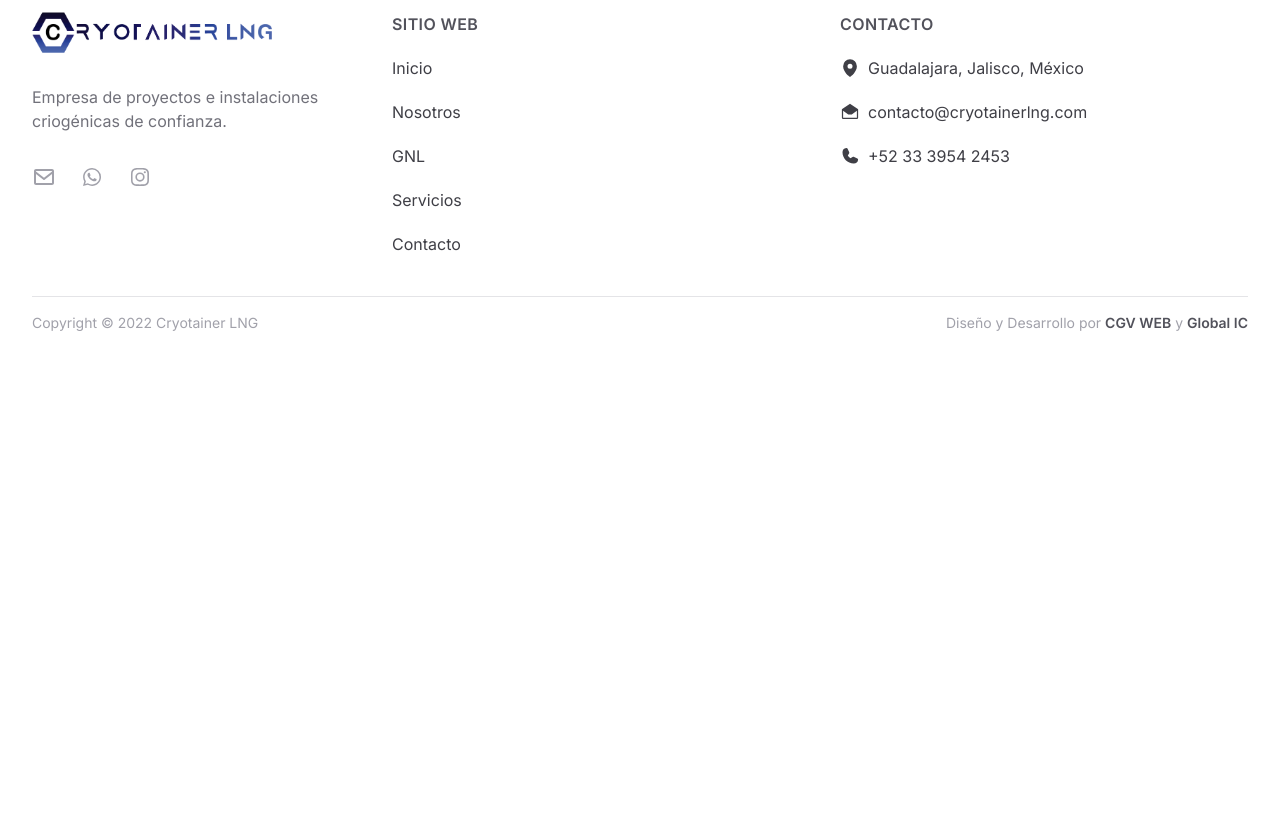
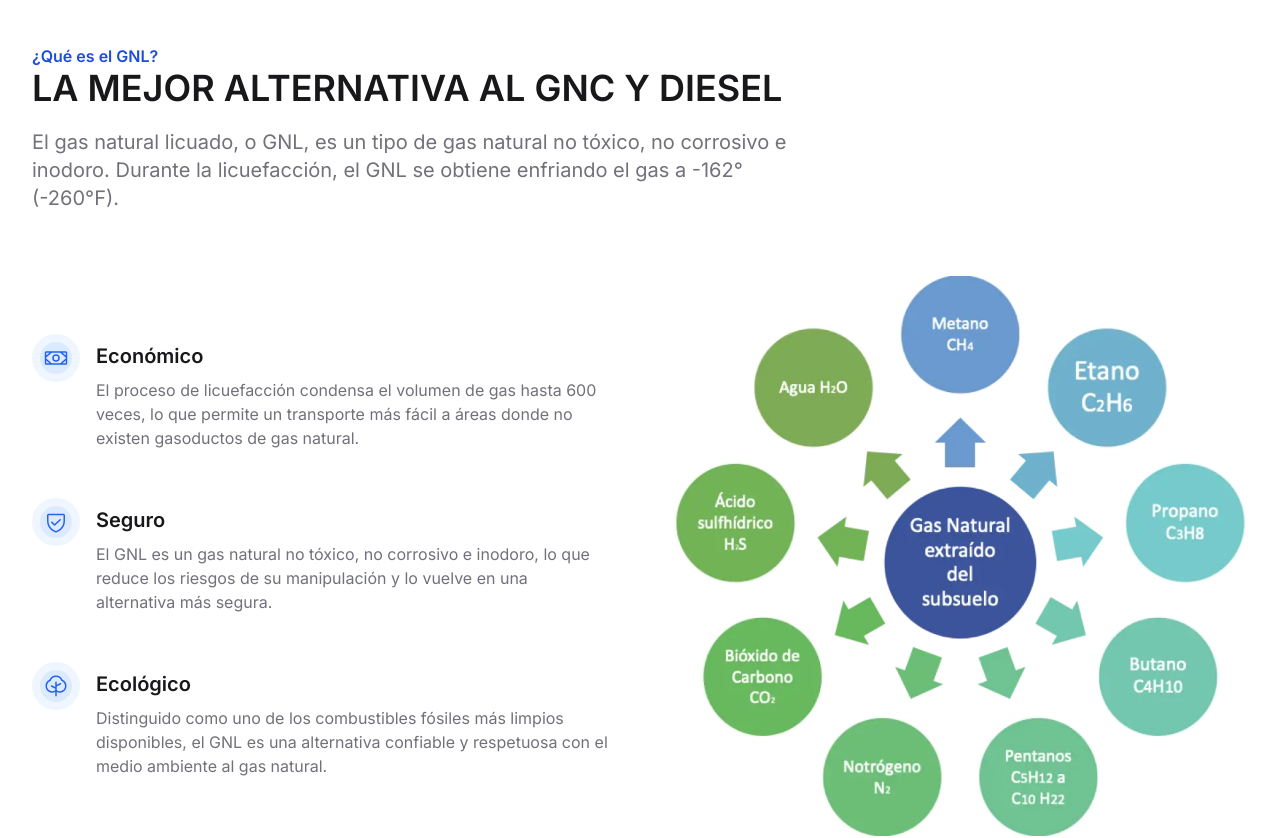
Before and after one commit to global-ic/cryotainer-lng, a Nuxt app in the folder nuxt/: page /gnl in a window 1280 px wide. Shown: the part 840-1678 px from the top of the page. Before the commit the page ends 1189 px from the top, so only its background shows below. Built offline with nearby package versions, Linux system fonts and the light colour scheme; a web font is replaced by a local one.

Commit message:
update(Client): Create the about GNL section

```diff
--- a/nuxt/assets/css/tailwind.css
+++ b/nuxt/assets/css/tailwind.css
@@ -21,6 +21,10 @@
 }
 
 @layer utilities {
+  .mini-title {
+    @apply font-semibold text-primary-700;
+  }
+
   .safe-zone-bg {
     position: relative;
     z-index: 10;
--- /dev/null
+++ b/nuxt/components/gnl/AboutSection.vue
@@ -0,0 +1,71 @@
+<script setup lang="ts">
+import MoneyIcon from '~/components/icons/PhMoney.vue';
+import ShieldCheckIcon from '~/components/icons/PhShieldCheck.vue';
+import TreeIcon from '~/components/icons/PhTree.vue';
+
+const features = [
+  {
+    icon: MoneyIcon,
+    title: 'Económico',
+    body: 'El proceso de licuefacción condensa el volumen de gas hasta 600 veces, lo que permite un transporte más fácil a áreas donde no existen gasoductos de gas natural.',
+  },
+  {
+    icon: ShieldCheckIcon,
+    title: 'Seguro',
+    body: 'El GNL es un gas natural no tóxico, no corrosivo e inodoro, lo que reduce los riesgos de su manipulación y lo vuelve en una alternativa más segura.',
+  },
+  {
+    icon: TreeIcon,
+    title: 'Ecológico',
+    body: 'Distinguido como uno de los combustibles fósiles más limpios disponibles, el GNL es una alternativa confiable y respetuosa con el medio ambiente al gas natural.',
+  },
+];
+</script>
+
+<template>
+  <section class="py-24">
+    <UiContainer>
+      <div class="max-w-3xl">
+        <h2 class="mini-title">¿Qué es el GNL?</h2>
+        <span class="mt-3 font-headline text-4xl font-semibold uppercase text-zinc-900"
+          >La mejor alternativa al GNC y Diesel</span
+        >
+        <p class="mt-5 text-lg text-zinc-500 md:text-xl">
+          El gas natural licuado, o GNL, es un tipo de gas natural no tóxico, no corrosivo e inodoro. Durante
+          la licuefacción, el GNL se obtiene enfriando el gas a -162° (-260°F).
+        </p>
+      </div>
+
+      <div class="mt-8 grid items-center gap-x-16 gap-y-8 md:mt-16 md:grid-cols-2">
+        <ul class="flex flex-col space-y-6 md:space-y-12">
+          <li v-for="feature in features" class="flex flex-col xs:flex-row xs:space-x-4">
+            <div
+              aria-hidden="true"
+              class="flex h-12 w-12 items-center justify-center rounded-full border-8 border-primary-50 bg-primary-100 text-primary-600"
+            >
+              <component :is="feature.icon" class="h-6 w-6" />
+            </div>
+
+            <div class="mt-2 flex-1 space-y-2">
+              <h4 class="font-headline text-xl font-semibold text-zinc-900">{{ feature.title }}</h4>
+              <p class="mt-2 text-zinc-500">{{ feature.body }}</p>
+            </div>
+          </li>
+        </ul>
+
+        <div>
+          <picture>
+            <source srcset="/img/webp/cryotainer-gnl-chart.webp" type="image/webp" />
+            <source srcset="/img/cryotainer-gnl-chart.png" type="image/png" />
+            <img
+              src=""
+              alt="Características del GNL"
+              aria-hidden="true"
+              class="mx-auto w-full max-w-md md:max-w-full"
+            />
+          </picture>
+        </div>
+      </div>
+    </UiContainer>
+  </section>
+</template>
--- /dev/null
+++ b/nuxt/components/icons/PhColumns.vue
@@ -0,0 +1,8 @@
+<template>
+  <svg xmlns="http://www.w3.org/2000/svg" aria-hidden="true" viewBox="0 0 256 256">
+    <path
+      fill="currentColor"
+      d="M104 32H64a16 16 0 0 0-16 16v160a16 16 0 0 0 16 16h40a16 16 0 0 0 16-16V48a16 16 0 0 0-16-16Zm0 176H64V48h40Zm88-176h-40a16 16 0 0 0-16 16v160a16 16 0 0 0 16 16h40a16 16 0 0 0 16-16V48a16 16 0 0 0-16-16Zm0 176h-40V48h40Z"
+    />
+  </svg>
+</template>
--- /dev/null
+++ b/nuxt/components/icons/PhCrosshair.vue
@@ -0,0 +1,8 @@
+<template>
+  <svg xmlns="http://www.w3.org/2000/svg" aria-hidden="true" viewBox="0 0 256 256">
+    <path
+      fill="currentColor"
+      d="M236 120h-12.3A96.2 96.2 0 0 0 136 32.3V20a8 8 0 0 0-16 0v12.3A96.2 96.2 0 0 0 32.3 120H20a8 8 0 0 0 0 16h12.3a96.2 96.2 0 0 0 87.7 87.7V236a8 8 0 0 0 16 0v-12.3a96.2 96.2 0 0 0 87.7-87.7H236a8 8 0 0 0 0-16Zm-100 87.6V196a8 8 0 0 0-16 0v11.6A80.3 80.3 0 0 1 48.4 136H60a8 8 0 0 0 0-16H48.4A80.3 80.3 0 0 1 120 48.4V60a8 8 0 0 0 16 0V48.4a80.3 80.3 0 0 1 71.6 71.6H196a8 8 0 0 0 0 16h11.6a80.3 80.3 0 0 1-71.6 71.6ZM128 88a40 40 0 1 0 40 40a40 40 0 0 0-40-40Zm0 64a24 24 0 1 1 24-24a24.1 24.1 0 0 1-24 24Z"
+    />
+  </svg>
+</template>
--- /dev/null
+++ b/nuxt/components/icons/PhFlame.vue
@@ -0,0 +1,8 @@
+<template>
+  <svg xmlns="http://www.w3.org/2000/svg" aria-hidden="true" viewBox="0 0 256 256">
+    <path
+      fill="currentColor"
+      d="M173.8 51.5a221.5 221.5 0 0 0-41.7-34.4a8 8 0 0 0-8.2 0a221.5 221.5 0 0 0-41.7 34.4C54.6 80.5 40 112.5 40 144a88 88 0 0 0 176 0c0-31.5-14.6-63.5-42.2-92.5ZM96 184c0-27.7 22.5-47.3 32-54.3c9.5 7 32 26.6 32 54.3a32 32 0 0 1-64 0Zm77.3 15.9A49.1 49.1 0 0 0 176 184c0-44-42.1-69.8-43.9-70.9a8 8 0 0 0-8.2 0C122.1 114.2 80 140 80 184a49.1 49.1 0 0 0 2.7 15.9A71.7 71.7 0 0 1 56 144c0-34.4 20.4-63.1 37.5-81.2A223.2 223.2 0 0 1 128 33.5a223.2 223.2 0 0 1 34.5 29.3C193.5 95.5 200 125 200 144a71.7 71.7 0 0 1-26.7 55.9Z"
+    />
+  </svg>
+</template>
--- /dev/null
+++ b/nuxt/components/icons/PhGasPump.vue
@@ -0,0 +1,8 @@
+<template>
+  <svg xmlns="http://www.w3.org/2000/svg" aria-hidden="true" viewBox="0 0 256 256">
+    <path
+      fill="currentColor"
+      d="m241 69.7l-19.3-19.4a8.1 8.1 0 0 0-11.4 11.4L229.7 81a7.9 7.9 0 0 1 2.3 5.6V168a8 8 0 0 1-16 0v-40a24.1 24.1 0 0 0-24-24h-16V56a24.1 24.1 0 0 0-24-24H72a24.1 24.1 0 0 0-24 24v152H32a8 8 0 0 0 0 16h160a8 8 0 0 0 0-16h-16v-88h16a8 8 0 0 1 8 8v40a24 24 0 0 0 48 0V86.6a23.8 23.8 0 0 0-7-16.9ZM64 208V56a8 8 0 0 1 8-8h80a8 8 0 0 1 8 8v152Zm80-96a8 8 0 0 1-8 8H88a8 8 0 0 1 0-16h48a8 8 0 0 1 8 8Z"
+    />
+  </svg>
+</template>
--- /dev/null
+++ b/nuxt/components/icons/PhMoney.vue
@@ -0,0 +1,8 @@
+<template>
+  <svg xmlns="http://www.w3.org/2000/svg" aria-hidden="true" viewBox="0 0 256 256">
+    <path
+      fill="currentColor"
+      d="M232 56H24A16 16 0 0 0 8 72v112a16 16 0 0 0 16 16h208a16 16 0 0 0 16-16V72a16 16 0 0 0-16-16ZM83 184l-59-51.6v-8.8L83 72h90l59 51.6v8.8L173 184Zm149-81.6L197.3 72H232ZM58.7 72L24 102.4V72ZM24 153.6L58.7 184H24ZM232 184h-34.7l34.7-30.4V184ZM128 88a40 40 0 1 0 40 40a40 40 0 0 0-40-40Zm0 64a24 24 0 1 1 24-24a24.1 24.1 0 0 1-24 24Z"
+    />
+  </svg>
+</template>
--- /dev/null
+++ b/nuxt/components/icons/PhPlaceholder.vue
@@ -0,0 +1,8 @@
+<template>
+  <svg xmlns="http://www.w3.org/2000/svg" aria-hidden="true" viewBox="0 0 256 256">
+    <path
+      fill="currentColor"
+      d="M224 48a16 16 0 0 0-16-16H48a16.4 16.4 0 0 0-10.7 4.1l-.6.6l-.6.6A16.4 16.4 0 0 0 32 48v160a16 16 0 0 0 16 16h160a16.4 16.4 0 0 0 10.7-4.1l.6-.6l.6-.6A16.4 16.4 0 0 0 224 208Zm-16 148.7L59.3 48H208ZM48 59.3L196.7 208H48Z"
+    />
+  </svg>
+</template>
--- /dev/null
+++ b/nuxt/components/icons/PhShieldCheck.vue
@@ -0,0 +1,8 @@
+<template>
+  <svg xmlns="http://www.w3.org/2000/svg" aria-hidden="true" viewBox="0 0 256 256">
+    <path
+      fill="currentColor"
+      d="M208 40H48a16 16 0 0 0-16 16v58.7c0 89.4 75.8 119.1 91 124.1a16 16 0 0 0 10 0c15.2-5 91-34.7 91-124.1V56a16 16 0 0 0-16-16Zm0 74.7c0 78.2-66.4 104.4-80 108.9c-13.5-4.5-80-30.6-80-108.9V56h160ZM78.5 137.8a8 8 0 1 1 11-11.6l23.8 22.7l53.2-50.7a8 8 0 0 1 11 11.6l-58.6 56a8.1 8.1 0 0 1-5.6 2.2a7.9 7.9 0 0 1-5.5-2.2Z"
+    />
+  </svg>
+</template>
--- /dev/null
+++ b/nuxt/components/icons/PhShieldCheckered.vue
@@ -0,0 +1,8 @@
+<template>
+  <svg xmlns="http://www.w3.org/2000/svg" aria-hidden="true" viewBox="0 0 256 256">
+    <path
+      fill="currentColor"
+      d="M224 114.7V56a16 16 0 0 0-16-16H48a16 16 0 0 0-16 16v58.7a127.4 127.4 0 0 0 .7 14v.2c7.5 78.4 76 105.2 90.3 109.9a16 16 0 0 0 10 0c14.3-4.7 82.8-31.5 90.3-109.9v-.2a127.4 127.4 0 0 0 .7-14Zm-16 0c0 1.8-.1 3.5-.1 5.3H136V56h72ZM48 56h72v64H48.1c-.1-1.8-.1-3.5-.1-5.3Zm1.8 80H120v84.6c-19.7-8.4-61.2-31.9-70.2-84.6Zm86.2 84.6V136h70.2c-9 52.7-50.5 76.2-70.2 84.6Z"
+    />
+  </svg>
+</template>
--- /dev/null
+++ b/nuxt/components/icons/PhTree.vue
@@ -0,0 +1,8 @@
+<template>
+  <svg xmlns="http://www.w3.org/2000/svg" aria-hidden="true" viewBox="0 0 256 256">
+    <path
+      fill="currentColor"
+      d="M198.1 62.6a76 76 0 0 0-140.2 0A72.3 72.3 0 0 0 16 127.8c-.1 38.8 31.4 71.2 70.1 72.2a71.9 71.9 0 0 0 33.9-7.5V232a8 8 0 0 0 16 0v-39.5a72 72 0 0 0 32 7.5h1.9c38.7-1 70.2-33.4 70.1-72.2a72.3 72.3 0 0 0-41.9-65.2ZM169.5 184a56.2 56.2 0 0 1-32.6-9.4l-.9-.6v-41.1l43.6-21.7a8 8 0 0 0-7.2-14.4L136 115.1V88a8 8 0 0 0-16 0v51.1l-36.4-18.3a8 8 0 1 0-7.2 14.4l43.6 21.7V174l-.9.6a56.2 56.2 0 0 1-32.6 9.4c-30.1-.8-54.6-26-54.5-56.2a56.3 56.3 0 0 1 32.6-50.7a16.4 16.4 0 0 0 8.1-8.3a60 60 0 0 1 110.6 0a16.4 16.4 0 0 0 8.1 8.3a56.3 56.3 0 0 1 32.6 50.7c.1 30.2-24.4 55.4-54.5 56.2Z"
+    />
+  </svg>
+</template>
--- a/nuxt/pages/gnl.vue
+++ b/nuxt/pages/gnl.vue
@@ -6,5 +6,6 @@ definePageMeta({ header: { color: 'dark' } });
 <template>
   <main>
     <GnlHeroSection />
+    <GnlAboutSection />
   </main>
 </template>
```
Also changed, not shown: nuxt/public/img/cryotainer-gnl-chart.png (added), nuxt/public/img/webp/cryotainer-gnl-chart.webp (added).
